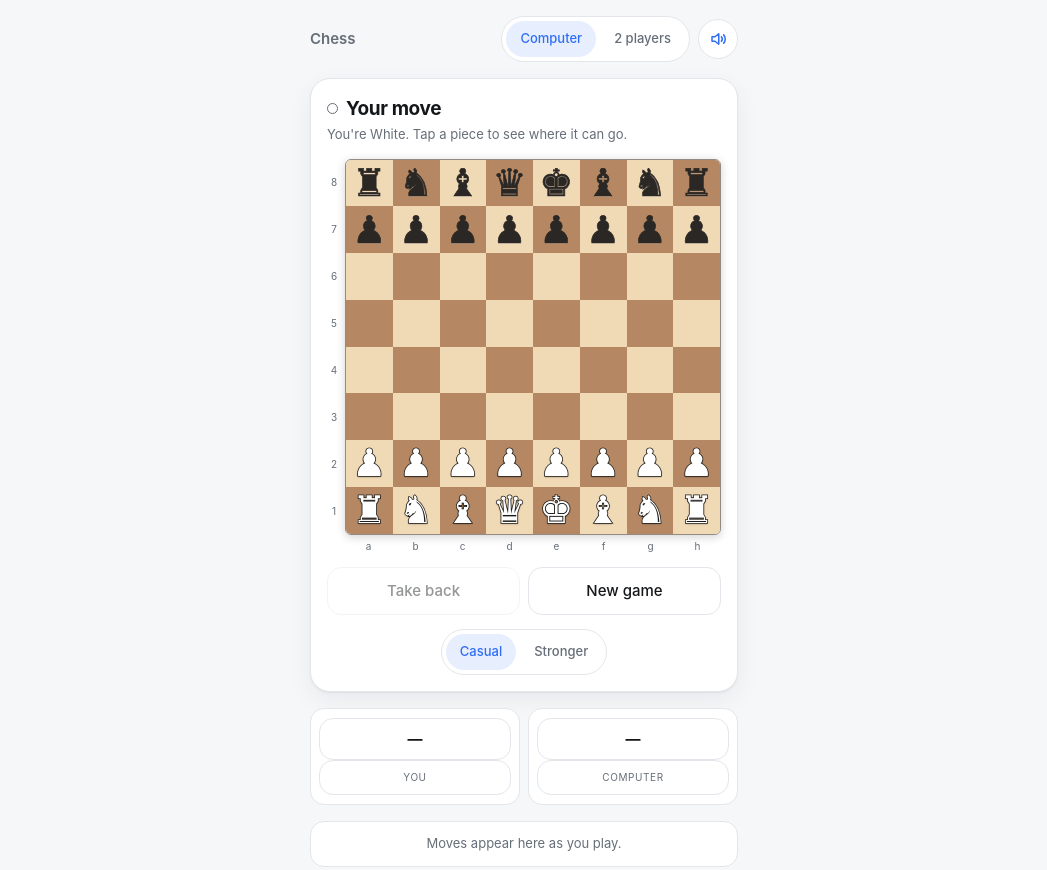
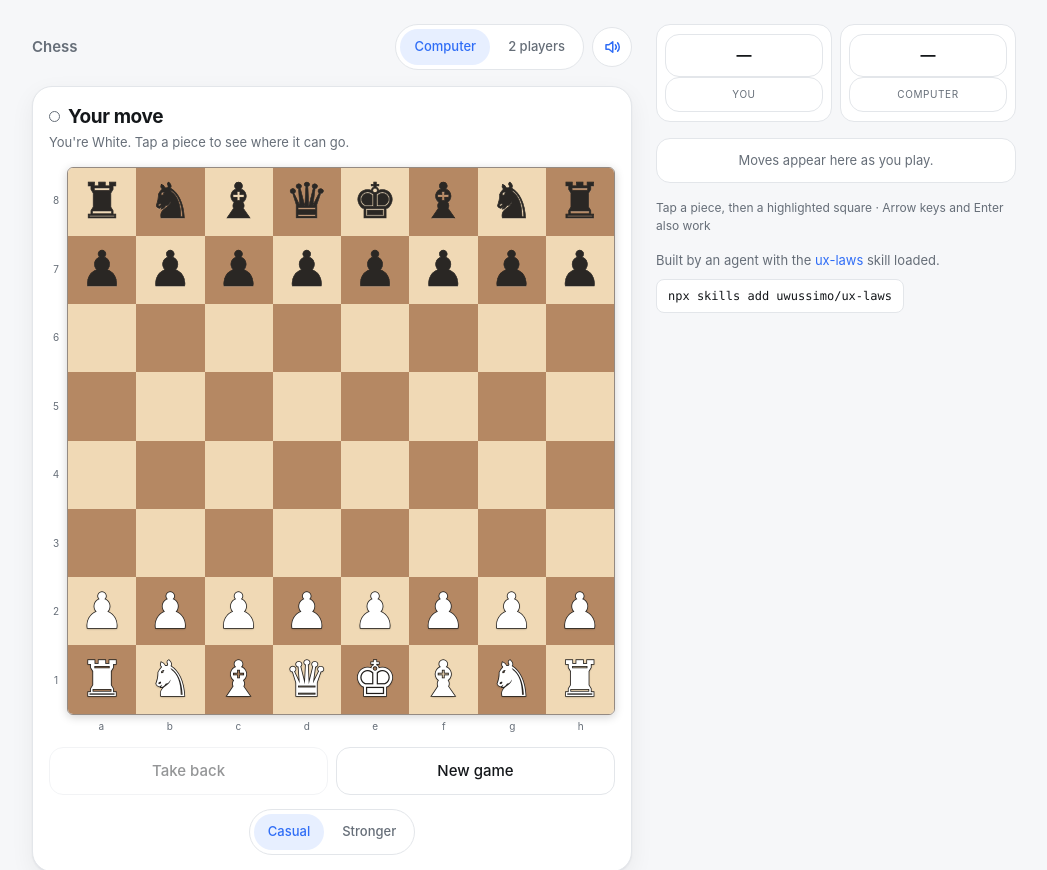
Before and after one commit to uwussimo/ux-laws, a plain HTML site: page examples/chess/index.html in a window 1280 px wide. Shown: the top 870 px of the page, without its empty margins (116-1163 px from the left). Drawn offline with Linux system fonts and the light colour scheme.

Commit message:
Give chess a real desktop layout with a sidebar
Co-Authored-By: Claude Opus 5 (1M context) <noreply@anthropic.com>
Claude-Session: https://claude.ai/code/session_018GfvWmQAoZdifTPDYpgwNb

```diff
--- a/examples/chess/index.html
+++ b/examples/chess/index.html
@@ -57,6 +57,7 @@
     -webkit-font-smoothing: antialiased;
   }
   main { width: 100%; max-width: 460px; padding: 16px 16px 32px; display: flex; flex-direction: column; gap: 16px; }
+  .side { display: flex; flex-direction: column; gap: 16px; }
 
   header { display: flex; align-items: center; justify-content: space-between; gap: 12px; }
   h1 { font-size: 15px; font-weight: 600; margin: 0; color: var(--muted); }
@@ -95,6 +96,7 @@
 
   .board {
     position: relative;
+    container-type: inline-size;
     display: grid; grid-template-columns: repeat(8, 1fr);
     border-radius: 6px; overflow: hidden;
     border: 1px solid var(--sq-edge);
@@ -290,6 +292,32 @@
   .icon-btn[aria-pressed="false"] .slash { display: inline; }
   .header-right { display: flex; align-items: center; gap: 8px; }
 
+  /* Sized against the board rather than the viewport: a piece is always the
+     same fraction of its square whether the board is 340px or 590px. */
+  @supports (font-size: 1cqw) {
+    .sq, .flyer { font-size: 9cqw; }
+  }
+
+  /* Desktop is not a big phone. The board takes the space it deserves — bigger
+     targets, Fitts's — and the record of the game moves beside it instead of
+     below the fold. Board left, panel right is what every chess site does. */
+  @media (min-width: 900px) {
+    body { align-items: flex-start; }
+    main {
+      max-width: 1040px; padding: 24px 24px 40px;
+      display: grid; justify-content: center;
+      grid-template-columns: minmax(340px, 600px) minmax(300px, 360px);
+      grid-template-areas: "hd sd" "bd sd";
+      column-gap: 24px; row-gap: 16px; align-items: start;
+    }
+    header { grid-area: hd; }
+    #board-card { grid-area: bd; }
+    .side { grid-area: sd; }
+    .moves { max-height: 320px; }
+    .hint { text-align: left; }
+    .credit { text-align: left; align-items: flex-start; }
+  }
+
   .sr-only { position: absolute; width: 1px; height: 1px; padding: 0; margin: -1px; overflow: hidden; clip: rect(0 0 0 0); white-space: nowrap; border: 0; }
   @media (prefers-reduced-motion: reduce) { * { transition: none !important; } }
 </style>
@@ -316,7 +344,7 @@
     </div>
   </header>
 
-  <div class="card">
+  <div class="card" id="board-card">
     <div class="status">
       <div class="status-line" id="status"><span class="turn-dot w"></span>Your move</div>
       <div class="status-sub" id="status-sub">You're White. Tap a piece to see where it can go.</div>
@@ -345,6 +373,7 @@
     </div>
   </div>
 
+  <aside class="side">
   <div class="meta">
     <div><div class="value" id="mat-w">—</div><div class="label" id="lab-w">White</div></div>
     <div><div class="value" id="mat-b">—</div><div class="label" id="lab-b">Black</div></div>
@@ -395,6 +424,7 @@
     <p>Built by an agent with the <a href="https://github.com/uwussimo/ux-laws">ux-laws</a> skill loaded.</p>
     <p><code>npx skills add uwussimo/ux-laws</code></p>
   </footer>
+  </aside>
 </main>
 
 <script>
```
Also changed, not shown: 1 other file.
